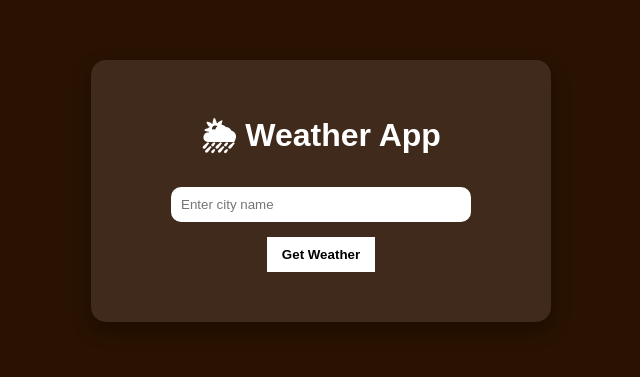
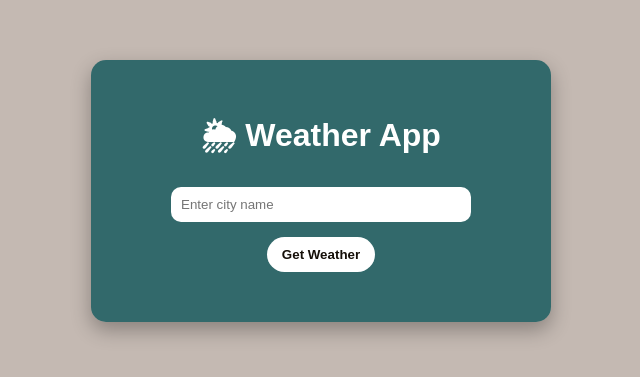
Before and after one commit to ShamilaJamsheed/weather-app, a plain HTML site: page index.html in a window 1280 px wide. Shown: the part 209-586 px from the top of the page, without its empty margins (319-959 px from the left). Drawn offline with Linux system fonts and the light colour scheme.

Commit message:
Changes made

```diff
--- a/style.css
+++ b/style.css
@@ -1,6 +1,6 @@
 body {
   font-family: Arial, sans-serif;
-  background-color:rgb(41, 18, 1);
+  background-color:rgb(196, 185, 178);
   color: #fff;
   text-align: center;
   margin: 0;
@@ -12,7 +12,7 @@ body {
 }
 
 .container {
-  background: rgba(255, 255, 255, 0.1);
+  background: rgba(25, 92, 96, 0.852);
   padding: 30px;
   border-radius: 15px;
   box-shadow: 0 8px 20px rgba(0, 0, 0, 0.3);
@@ -37,8 +37,8 @@ button {
   padding: 10px 15px;
   border: none;
   background-color: #ffffff;
-  color:rgb(43, 26, 4)
-  border-radius: 10px;
+  color:rgb(21, 15, 8);
+  border-radius: 30px;
   cursor: pointer;
   font-weight: bold;
 }
```
